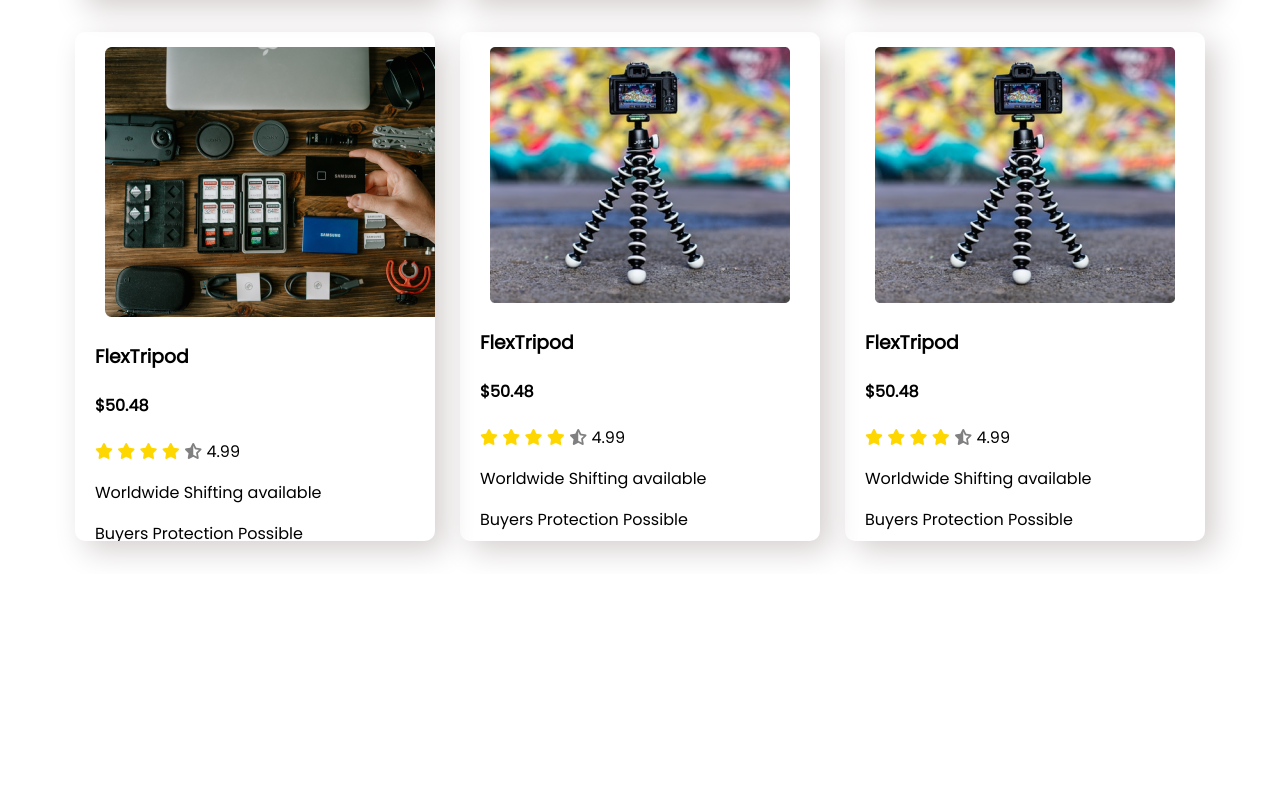
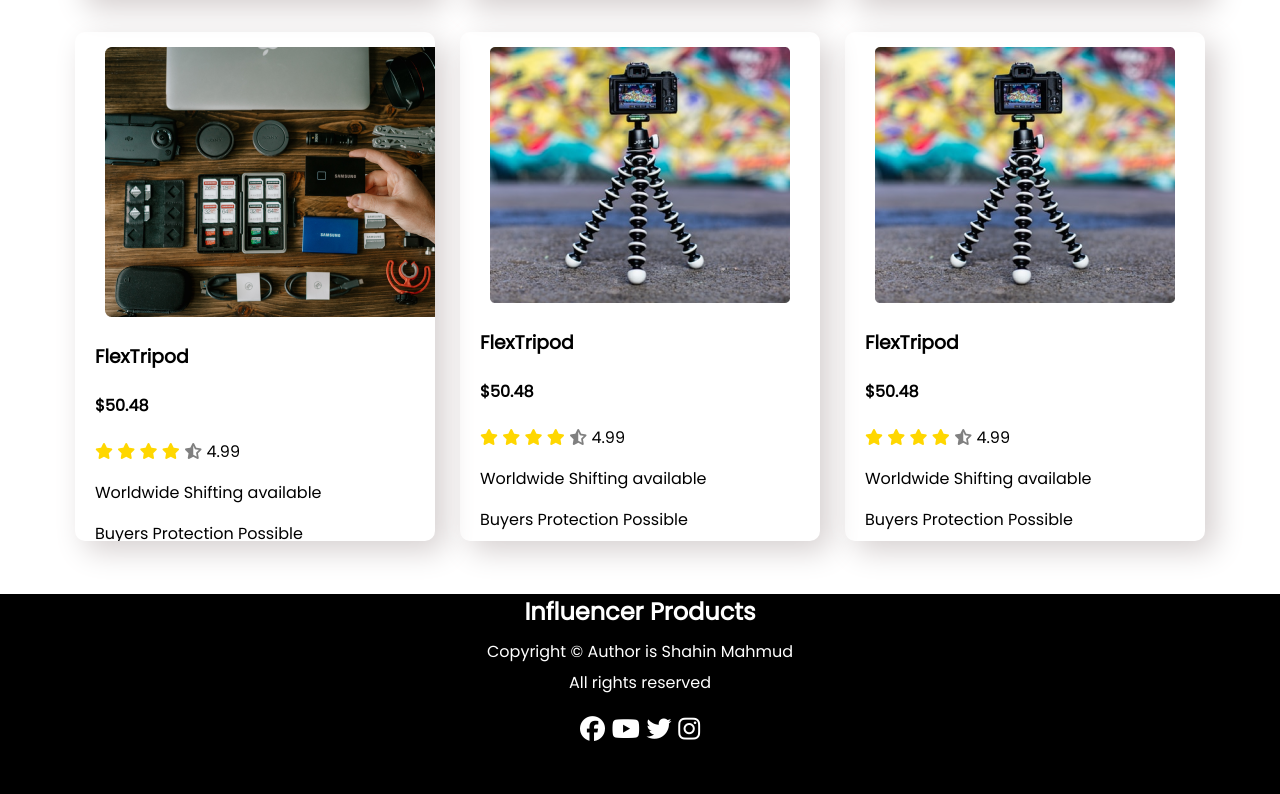
Before and after one commit to Mahmud-Shahin/Second-assignment, a plain HTML site: page index.html in a window 1280 px wide. Shown: the part 1843-2637 px from the top of the page. Before the commit the page ends 2417 px from the top, so only its background shows below. Drawn offline with Linux system fonts and the light colour scheme.

Commit message:
update website

```diff
--- a/index.html
+++ b/index.html
@@ -285,15 +285,25 @@
 
 
         <!-------------- second-section end --------------------->
-        <!------------------ footer start --------------------->
-        <footer>
-
-        </footer>
 
 
-        <!------------------ footer end --------------------->
+    </main>
 
-    </main>
+    <!-- footer -->
+
+    <footer class="footer">
+        <h2>Influencer Products</h2>
+        <div class="footer-details">
+            <p>Copyright &copy; Author is Shahin Mahmud</p>
+            <p>All rights reserved </p>
+            <div class="social-icon">
+                <i class="fab fa-facebook"></i>
+                <i class="fab fa-youtube"></i>
+                <i class="fab fa-twitter"></i>
+                <i class="fab fa-instagram"></i>
+            </div>
+        </div>
+    </footer>
 
 
 </body>
--- a/style.css
+++ b/style.css
@@ -76,14 +76,20 @@ section-container
     padding-left: 5px;
 
 }
+.section-img:hover img{
+    transform: scale(1.3) rotate(360deg);
+    transition: transform 2s ease-in-out;
+}
 
 /* -------------------
 products-container
 ----------------------*/
 
+
 .product-banner{
     margin-top: 15px;
     padding-left: 10px;
+
 }
 
 .section-title{
@@ -128,3 +134,33 @@ products-container
 .fa-star-half-alt.empty{
     color: gray;
 }
+
+/* footer section*/
+.footer{
+    width: 100%;
+    height: 200px;
+    background-color: black;
+}
+footer h2{
+    color:white;
+    text-align: center;
+    margin-top: 20px;
+}
+.footer-details{
+    display: flex;
+    flex-direction: column;
+    align-items: center;
+    color: white;
+
+
+}
+.footer-details p{
+    margin-top: -10px;
+}
+.social-icon{
+    font-size: 25px;
+
+
+
+
+}
```
